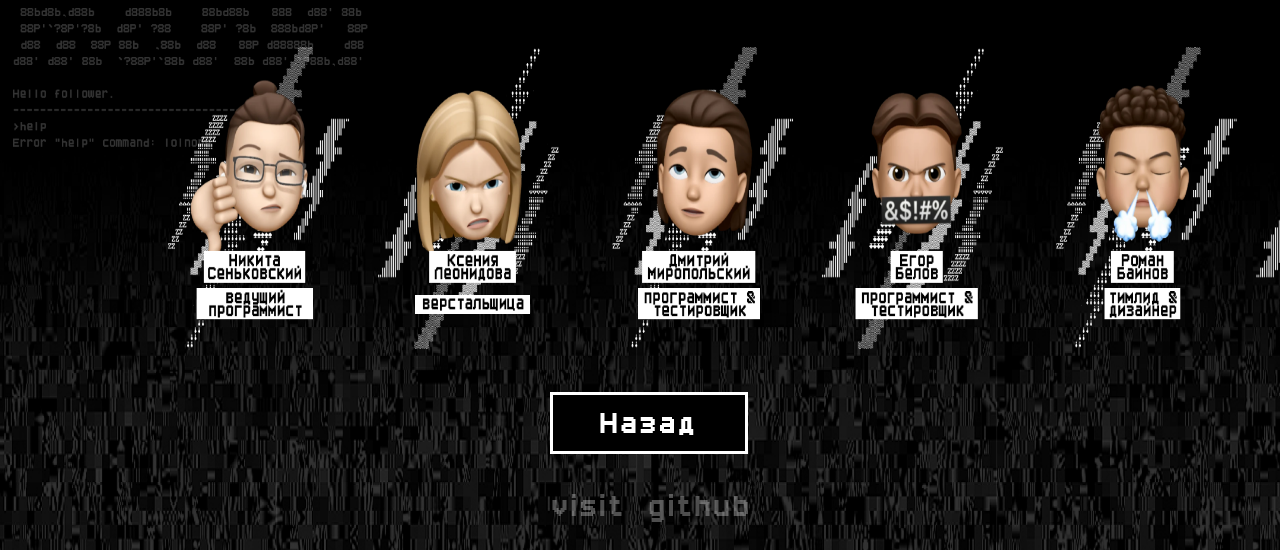
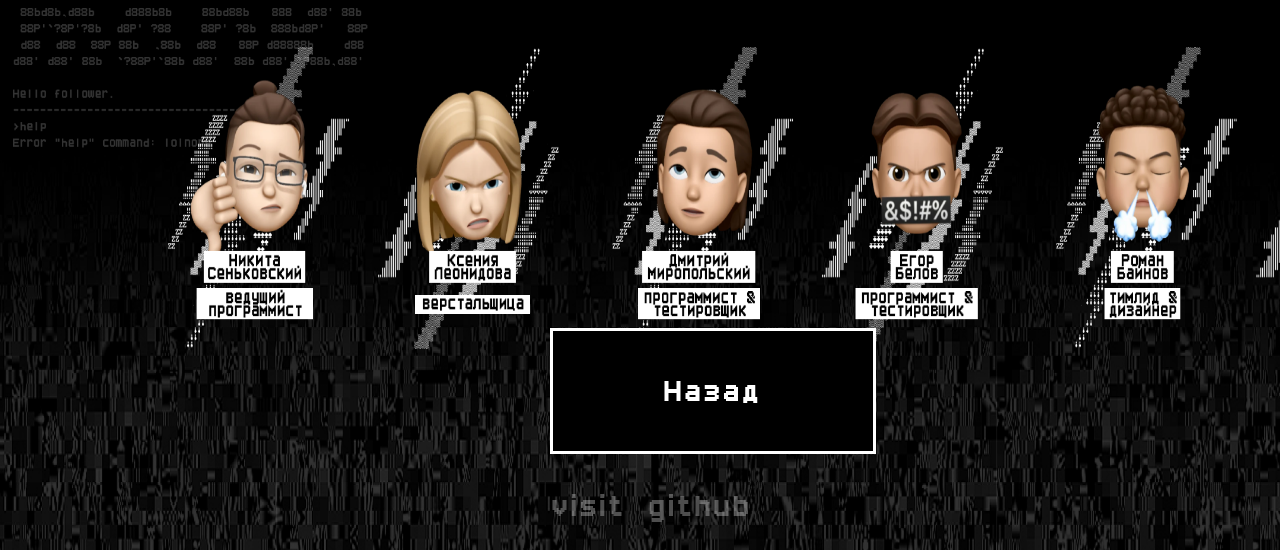
Before and after one commit to Antipoop/PROJECT_SNOW, a plain HTML site: page authors.html in a window 1280 px wide. Shown: the part 250-800 px from the top of the page. Drawn offline with Linux system fonts and the light colour scheme.

Commit message:
Update stylethree.css

```diff
--- a/stylethree.css
+++ b/stylethree.css
@@ -85,9 +85,9 @@ p {
   }
   .touch {
     position: absolute;
-    width: 15%;
+    width: 25%;
     bottom: 12%;
-    height: 7%;
+    height: 15%;
     left: 43%;
     border: solid 3px white;
     display: flex;
```
